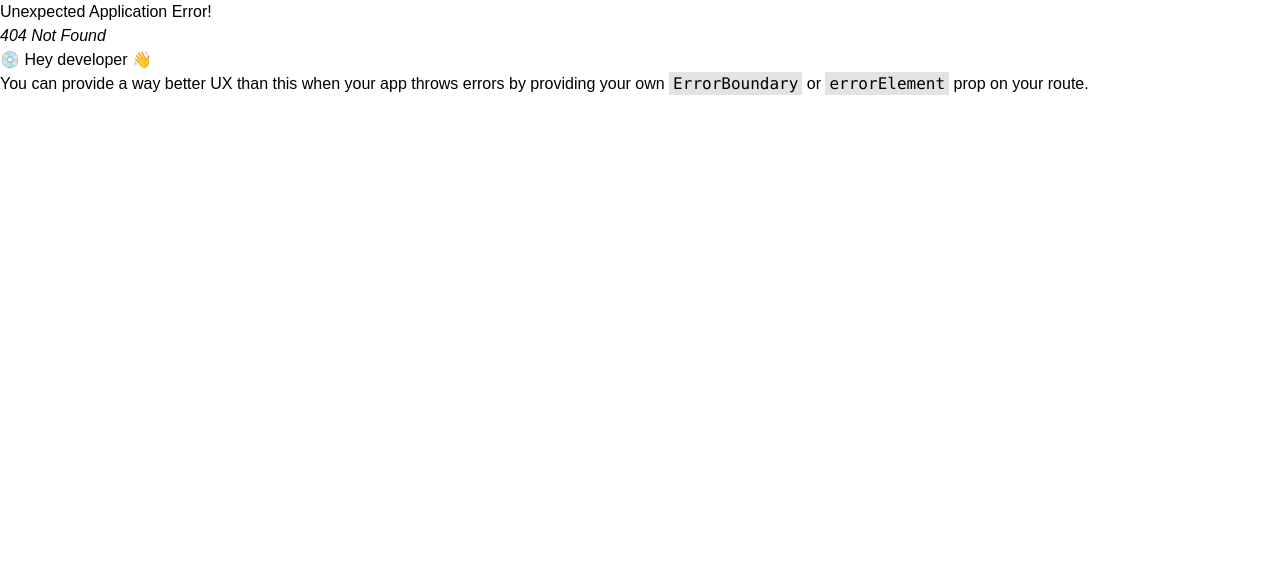
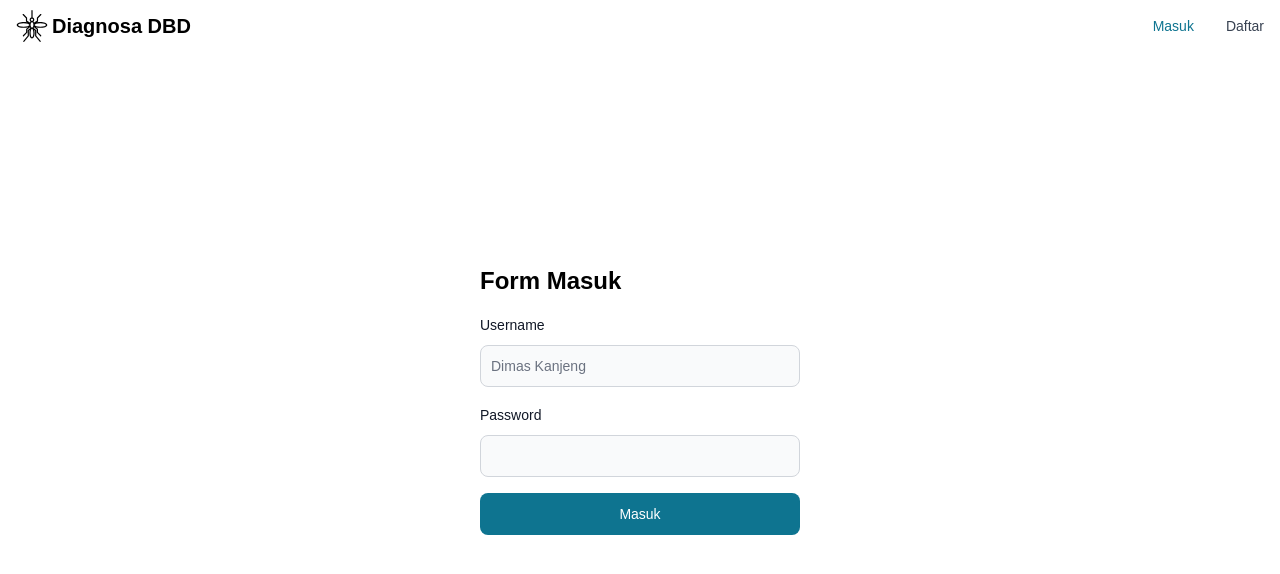
Before and after one commit to LinCie/diagnosa-frontend, a React (Vite) app: page /masuk in a window 1280 px wide. Before the commit this address had no page. Shown: the top 574 px of the page. Built offline with nearby package versions, Linux system fonts and the light colour scheme.

Commit message:
added login

```diff
--- a/src/Router.tsx
+++ b/src/Router.tsx
@@ -6,12 +6,14 @@ import {
 import Root from "./Root";
 import Index from "./pages/Index";
 import Daftar from "./pages/Daftar";
+import Masuk from "./pages/Masuk";
 
 const router = createBrowserRouter(
   createRoutesFromElements(
     <Route path="/" element={<Root />}>
       <Route path="/" element={<Index />} />
       <Route path="/daftar" element={<Daftar />} />
+      <Route path="/masuk" element={<Masuk />} />
     </Route>,
   ),
 );
--- /dev/null
+++ b/src/pages/Masuk.tsx
@@ -0,0 +1,79 @@
+import { Button, Label, TextInput } from "flowbite-react";
+import { ChangeEvent, FormEvent, useState } from "react";
+import axios from "axios";
+import { useCookies } from "react-cookie";
+import { Navigate, useNavigate } from "react-router-dom";
+
+interface UserForm {
+  username: string;
+  password: string;
+}
+
+function Masuk() {
+  const [userForm, setUserForm] = useState<UserForm>({
+    username: "",
+    password: "",
+  });
+
+  const [cookies, setCookie] = useCookies(["username"]);
+
+  const navigate = useNavigate();
+
+  function handleInputChange(e: ChangeEvent<HTMLInputElement>) {
+    setUserForm({ ...userForm, [e.target.name]: e.target.value });
+  }
+
+  async function handleSubmit(e: FormEvent) {
+    e.preventDefault();
+
+    try {
+      const response = await axios.post("/api/login", userForm);
+      setCookie("username", response.data.username);
+      navigate("/diagnosa");
+    } catch (error) {
+      console.log(error);
+    }
+  }
+
+  if (cookies.username) {
+    return <Navigate replace to="/" />;
+  }
+
+  return (
+    <section className="flex h-screen w-full items-center justify-center">
+      <form onSubmit={handleSubmit} className="flex w-[25vw] flex-col gap-4">
+        <h1 className="text-2xl font-bold">Form Masuk</h1>
+        <div>
+          <div className="mb-2 block">
+            <Label htmlFor="username" value="Username" />
+          </div>
+          <TextInput
+            id="username"
+            name="username"
+            type="text"
+            value={userForm.username}
+            onChange={handleInputChange}
+            placeholder="Dimas Kanjeng"
+            required
+          />
+        </div>
+        <div>
+          <div className="mb-2 block">
+            <Label htmlFor="password" value="Password" />
+          </div>
+          <TextInput
+            id="password"
+            name="password"
+            type="password"
+            value={userForm.password}
+            onChange={handleInputChange}
+            required
+          />
+        </div>
+        <Button type="submit">Masuk</Button>
+      </form>
+    </section>
+  );
+}
+
+export default Masuk;
```
